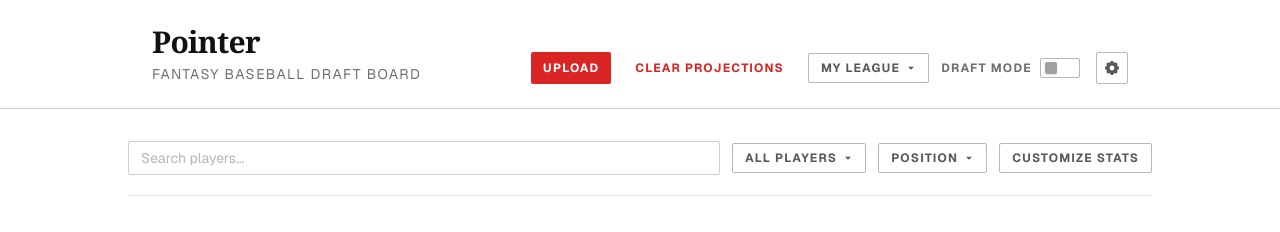
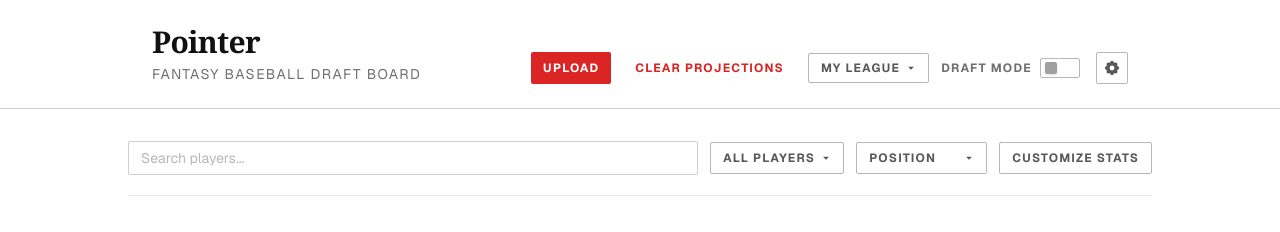
Before and after one commit to h14h/pointer, a Next.js app: page / in a window 1280 px wide. Shown: the top 232 px of the page. Built offline with nearby package versions, Linux system fonts and the light colour scheme.

Commit message:
Polish leaderboard filter controls

```diff
--- a/src/components/Leaderboard.tsx
+++ b/src/components/Leaderboard.tsx
@@ -495,11 +495,14 @@ export function Leaderboard() {
 
 					<button
 						onClick={() => setIsStatsOpen((open) => !open)}
-						className="rounded-sm border border-[#111111]/30 px-3 py-1.5 text-xs font-bold uppercase tracking-widest text-[#111111]/70 transition-colors hover:bg-[#f5f5f5] dark:border-[#333333] dark:text-[#e5e5e5]/60 dark:hover:bg-[#1a1a1a]"
+						className="relative inline-flex min-h-8 items-center justify-center rounded-sm border border-[#111111]/30 px-3 py-1.5 text-center text-xs font-bold uppercase tracking-widest text-[#111111]/70 transition-colors hover:bg-[#f5f5f5] dark:border-[#333333] dark:text-[#e5e5e5]/60 dark:hover:bg-[#1a1a1a]"
 						aria-expanded={isStatsOpen}
 						aria-controls="stat-visibility-panel"
 					>
-						{isStatsOpen ? "Hide Stats" : "Customize Stats"}
+						<span className="invisible">Customize Stats</span>
+						<span className="absolute inset-0 flex items-center justify-center">
+							{isStatsOpen ? "Hide Stats" : "Customize Stats"}
+						</span>
 					</button>
 				</div>
 			</div>
@@ -835,7 +838,10 @@ const LeaderboardTable = memo(function LeaderboardTable({
 				size: 150,
 				accessorFn: (row) => formatEligibilityForLeaderboard(row.player),
 				cell: ({ getValue }) => (
-					<span className="text-[10px] font-bold uppercase tracking-widest text-[#111111]/60 dark:text-[#e5e5e5]/50">
+					<span
+						className="whitespace-nowrap text-[10px] font-bold uppercase tracking-widest text-[#111111]/60 dark:text-[#e5e5e5]/50"
+						title={getValue() as string}
+					>
 						{getValue() as string}
 					</span>
 				),
--- a/src/components/ui/MenuSelect.tsx
+++ b/src/components/ui/MenuSelect.tsx
@@ -3,7 +3,7 @@ import { useMemo, useState } from "react";
 import { cx } from "@/components/ui/cx";
 
 const dropdownTriggerClassName =
-  "flex items-center gap-1.5 rounded-sm border border-[#111111]/30 px-3 py-1.5 text-xs font-bold uppercase tracking-widest text-[#111111]/70 transition-colors hover:bg-[#f5f5f5] dark:border-[#333333] dark:text-[#e5e5e5]/60 dark:hover:bg-[#1a1a1a]";
+  "flex min-h-8 items-center gap-1.5 rounded-sm border border-[#111111]/30 px-3 py-1.5 text-xs font-bold uppercase tracking-widest text-[#111111]/70 transition-colors hover:bg-[#f5f5f5] dark:border-[#333333] dark:text-[#e5e5e5]/60 dark:hover:bg-[#1a1a1a]";
 
 const dropdownMenuClassName =
   "absolute z-20 min-w-[180px] rounded-sm border border-[#111111]/15 bg-white shadow-lg dark:border-[#333333] dark:bg-[#1a1a1a]";
@@ -87,11 +87,13 @@ export function MenuSelect<T extends string | number>(props: MenuSelectProps<T>)
   const triggerContent = isMulti ? (
     <>
       <span>{props.triggerLabel}</span>
-      {selectedValues.length > 0 ? (
-        <span className="h-5 w-5 rounded-full bg-[#dc2626] dark:bg-[#ef4444] text-white text-xs flex items-center justify-center font-bold">
-          {selectedValues.length}
-        </span>
-      ) : null}
+      <span className="flex h-4 w-4 items-center justify-center" aria-hidden="true">
+        {selectedValues.length > 0 ? (
+          <span className="flex h-4 w-4 items-center justify-center rounded-full bg-[#dc2626] text-[10px] font-bold leading-none text-white dark:bg-[#ef4444]">
+            {selectedValues.length}
+          </span>
+        ) : null}
+      </span>
     </>
   ) : (
     <span>{activeOption.label}</span>
```
Also changed, not shown: 1 other file (tests, documents, lock files or other folders).
